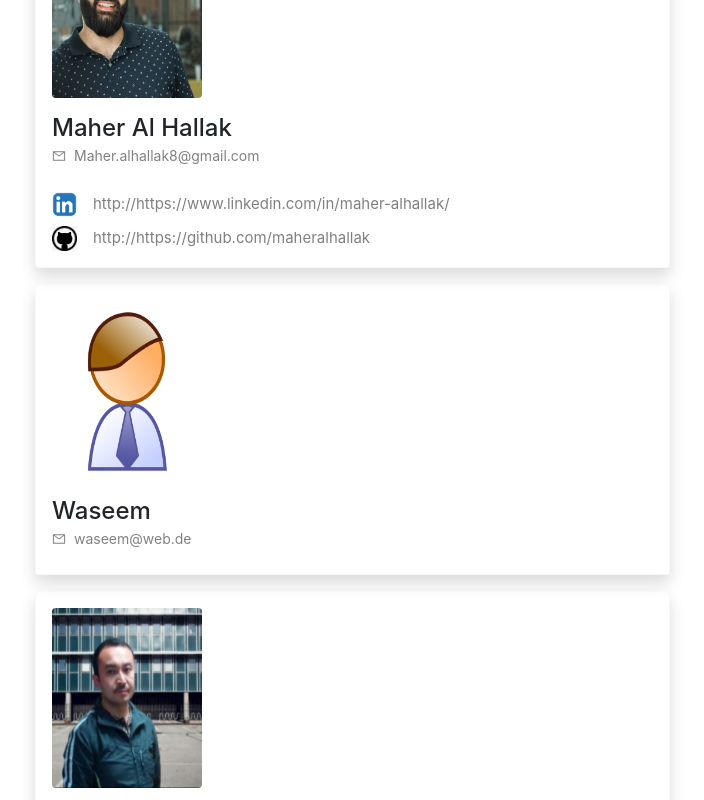
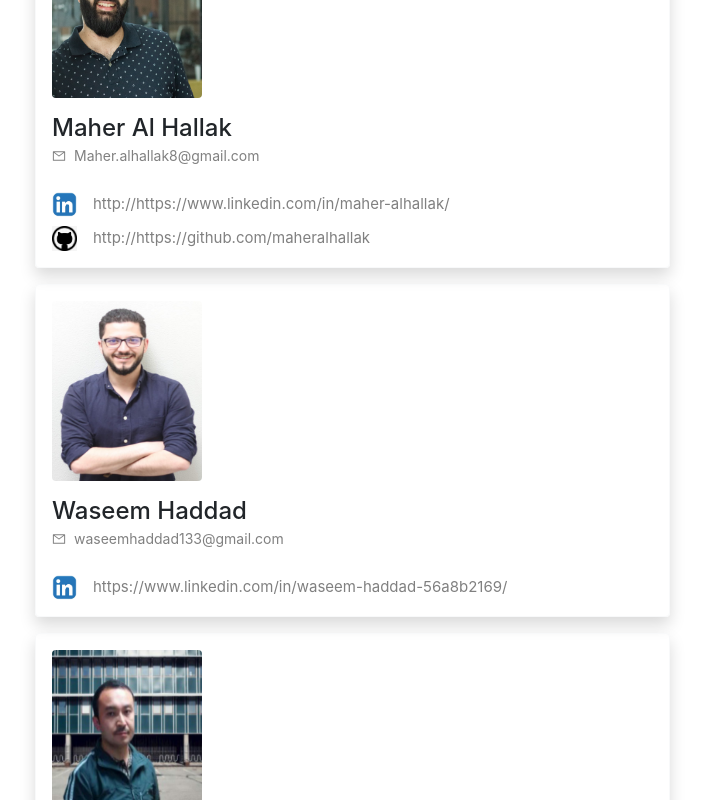
Before and after one commit to HsnAkk/fbw_8_projects, a React (Create React App) app: page /wawawiwa in a window 1280 px wide. Shown: the part 544-1344 px from the top of the page, without its empty margins (50-754 px from the left). Built offline with nearby package versions, Linux system fonts and the light colour scheme.

Commit message:
waseem added

```diff
--- a/src/components/GroupFour.js
+++ b/src/components/GroupFour.js
@@ -54,8 +54,8 @@ const data = {
         }
     ],
     project_images: [
+        {size: 'full', image: '/images/tomjerry_2.jpeg'},
         {size: 'full', image: '/images/tomjerry_1.jpeg'},
-        {size: 'full', image: '/images/tomjerry_2.jpeg'},
         {size: 'full', image: '/images/tomjerry_3.jpeg'},
         {size: 'full', image: '/images/tomjerry_4.jpeg'},
 
--- a/src/components/GroupTwo.js
+++ b/src/components/GroupTwo.js
@@ -33,11 +33,14 @@ const data = {
             ]
         },
         {
-            img: '/images/person.png',
-            name: 'Waseem',
-            email: 'waseem@web.de',
+            img: '/images/waseem.jpeg',
+            name: 'Waseem Haddad',
+            email: 'waseemhaddad133@gmail.com',
             social_media: [
-
+                {
+                    name: '/images/linkedin.png',
+                    link: 'https://www.linkedin.com/in/waseem-haddad-56a8b2169/'
+                }
             ]
         },
         {
```
Also changed, not shown: public/images/waseem.jpeg (added).
